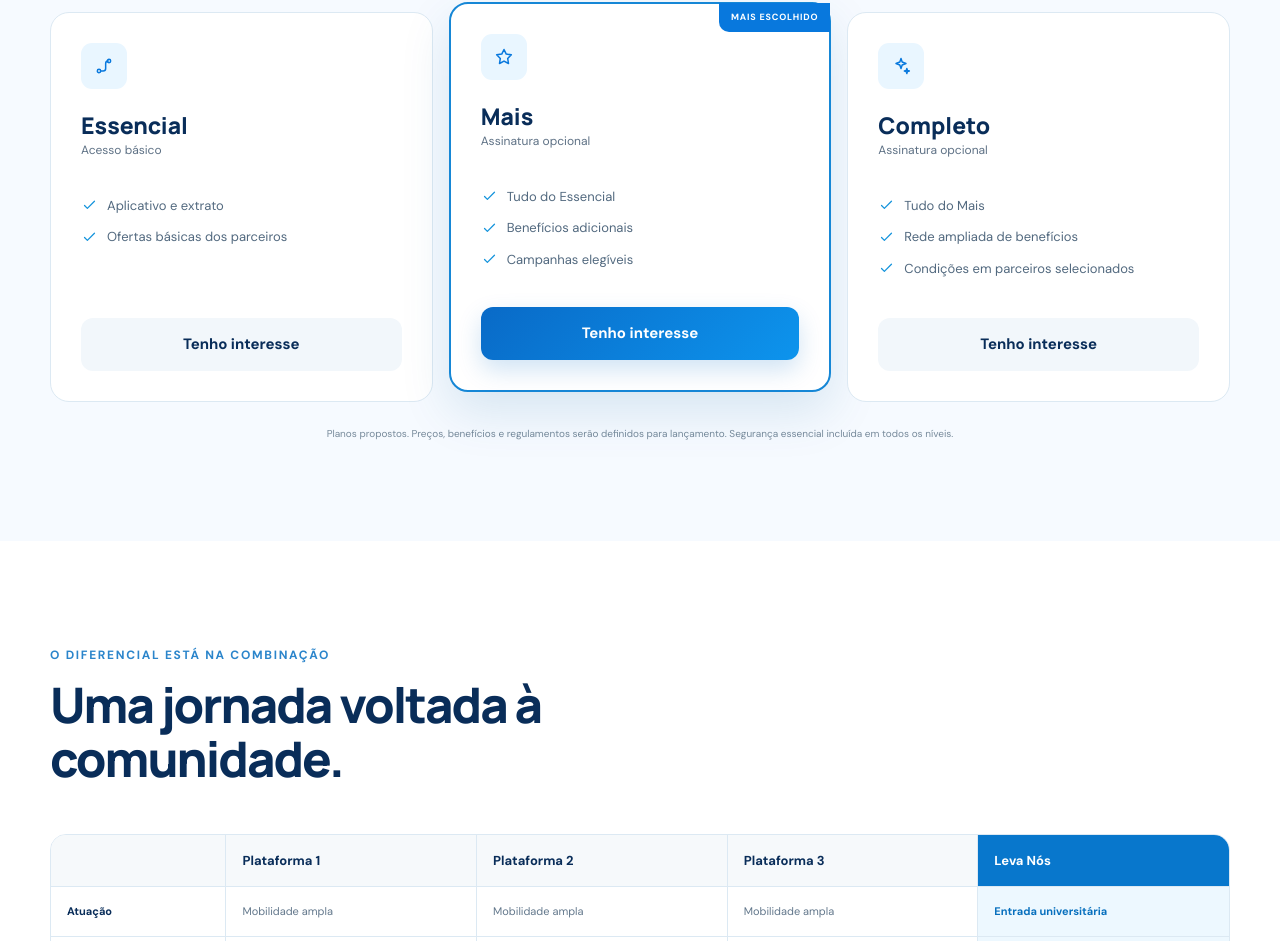
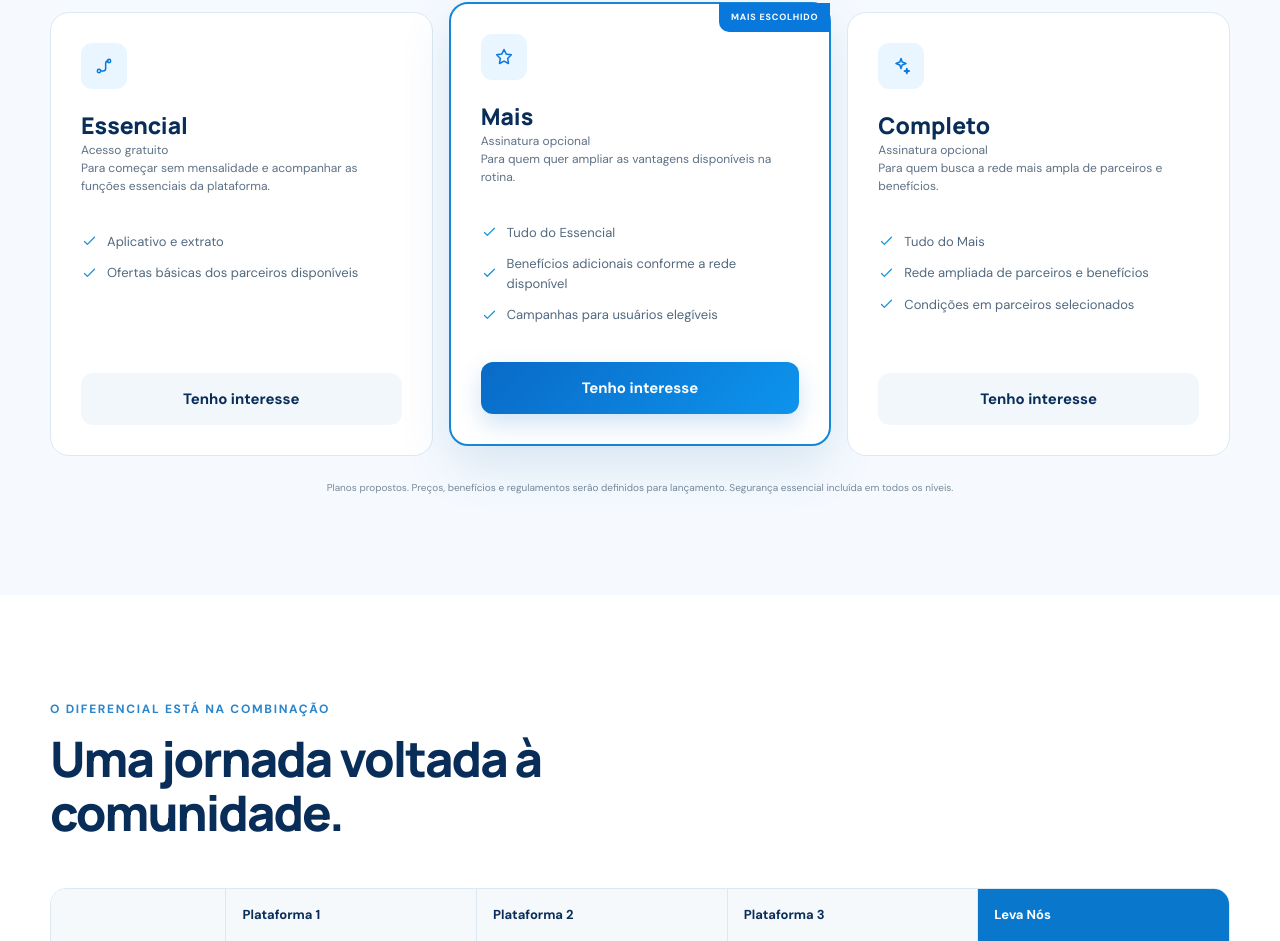
Before and after one commit to leoozzyZL/ProjetoLevaNS, a React (Vite) app: page / in a window 1280 px wide. Shown: the part 4403-5344 px from the top of the page. Built offline with nearby package versions, Linux system fonts and the light colour scheme; no server answers.

Commit message:
Ampliar as descrições dos planos
Updated plan descriptions and modified the mapping structure to include a description for each plan.

```diff
--- a/src/App.tsx
+++ b/src/App.tsx
@@ -792,24 +792,31 @@ export default function App() {
             {[
               [
                 "Essencial",
-                "Acesso básico",
-                ["Aplicativo e extrato", "Ofertas básicas dos parceiros"],
+                "Acesso gratuito",
+                "Para começar sem mensalidade e acompanhar as funções essenciais da plataforma.",
+                ["Aplicativo e extrato", "Ofertas básicas dos parceiros disponíveis"],
               ],
               [
                 "Mais",
                 "Assinatura opcional",
-                ["Tudo do Essencial", "Benefícios adicionais", "Campanhas elegíveis"],
+                "Para quem quer ampliar as vantagens disponíveis na rotina.",
+                [
+                  "Tudo do Essencial",
+                  "Benefícios adicionais conforme a rede disponível",
+                  "Campanhas para usuários elegíveis",
+                ],
               ],
               [
                 "Completo",
                 "Assinatura opcional",
+                "Para quem busca a rede mais ampla de parceiros e benefícios.",
                 [
                   "Tudo do Mais",
-                  "Rede ampliada de benefícios",
+                  "Rede ampliada de parceiros e benefícios",
                   "Condições em parceiros selecionados",
                 ],
               ],
-            ].map(([name, subtitle, items], index) => (
+            ].map(([name, subtitle, description, items], index) => (
               <article
                 className={`plan-card ${index === 1 ? "featured" : ""}`}
                 key={name as string}
@@ -821,6 +828,7 @@ export default function App() {
                   </span>
                   <h3>{name as string}</h3>
                   <p>{subtitle as string}</p>
+                  <p className="plan-description">{description as string}</p>
                 </div>
                 <ul>
                   {(items as string[]).map((item) => (
```
